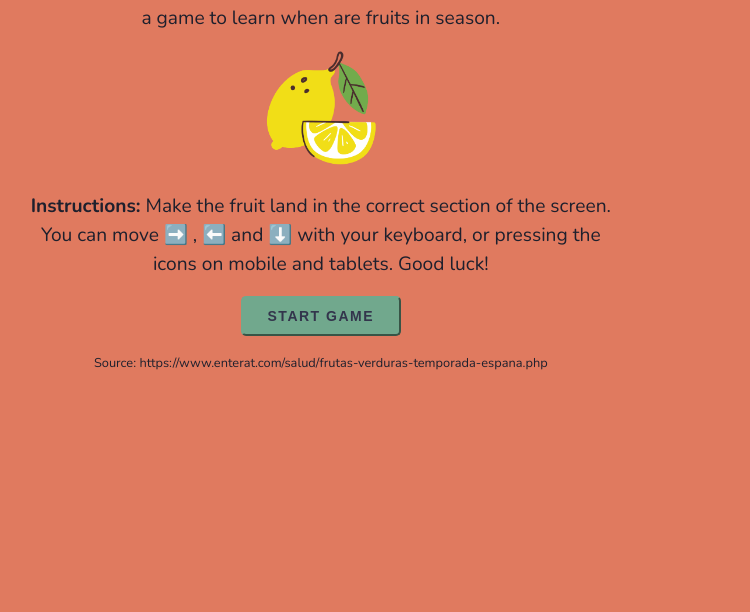
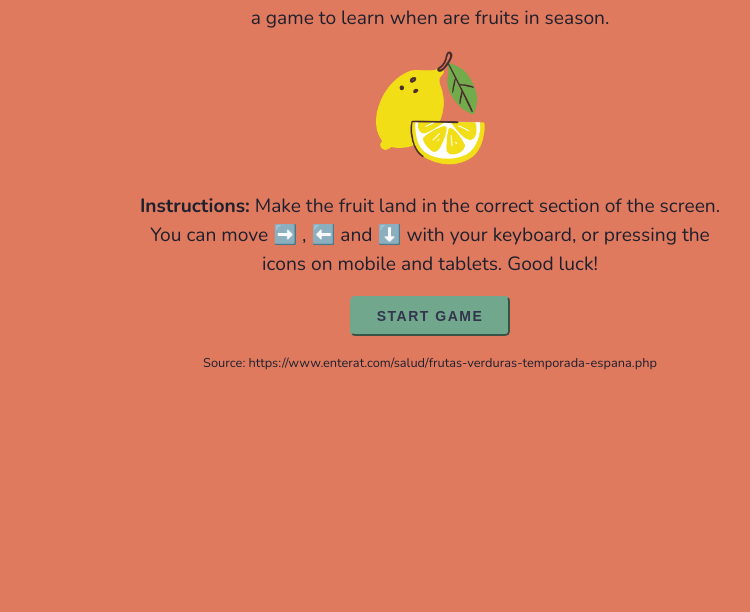
Before and after one commit to giulia-girardi/season-picker-tetris, a plain HTML site: page index.html in a window 1280 px wide. Shown: the part 188-800 px from the top of the page, without its empty margins (210-960 px from the left). Drawn offline with nearby package versions, Linux system fonts and the light colour scheme.

Commit message:
solve issue about centering elements

```diff
--- a/index.html
+++ b/index.html
@@ -30,7 +30,6 @@
         <h1>Game Over</h1>
         <p>Oh no!</p>
         <p class="explanation"> <b> Explanation goes here</b></p>
-        <p>Next time you will know better!</p>
         <section class="scoreboard">
             <p><b>Current score:</b>  <span class="score">0</span><br><b>Max score:</b> <span class="maxscore">0</span></p>
             <p></p>
--- a/style/style.css
+++ b/style/style.css
@@ -7,7 +7,7 @@ body {
     padding: 40px 5%;
     font-family: Nunito, sans-serif;
     background-color: #e07a5f;
-    justify-content: space-around;
+    justify-content: center;
     align-items: center;
     font-size: 1.2rem;
     line-height: 1.5em;
```
